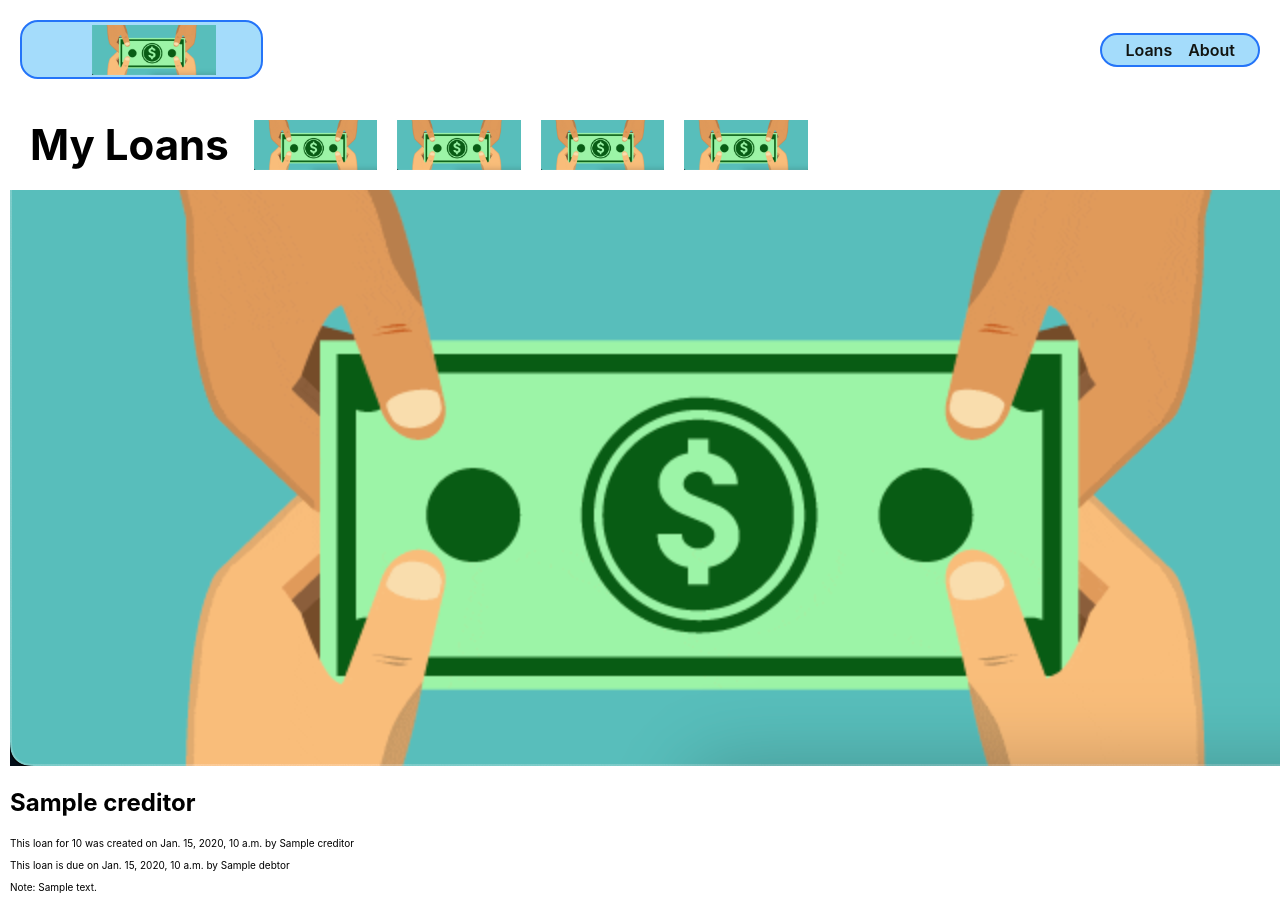
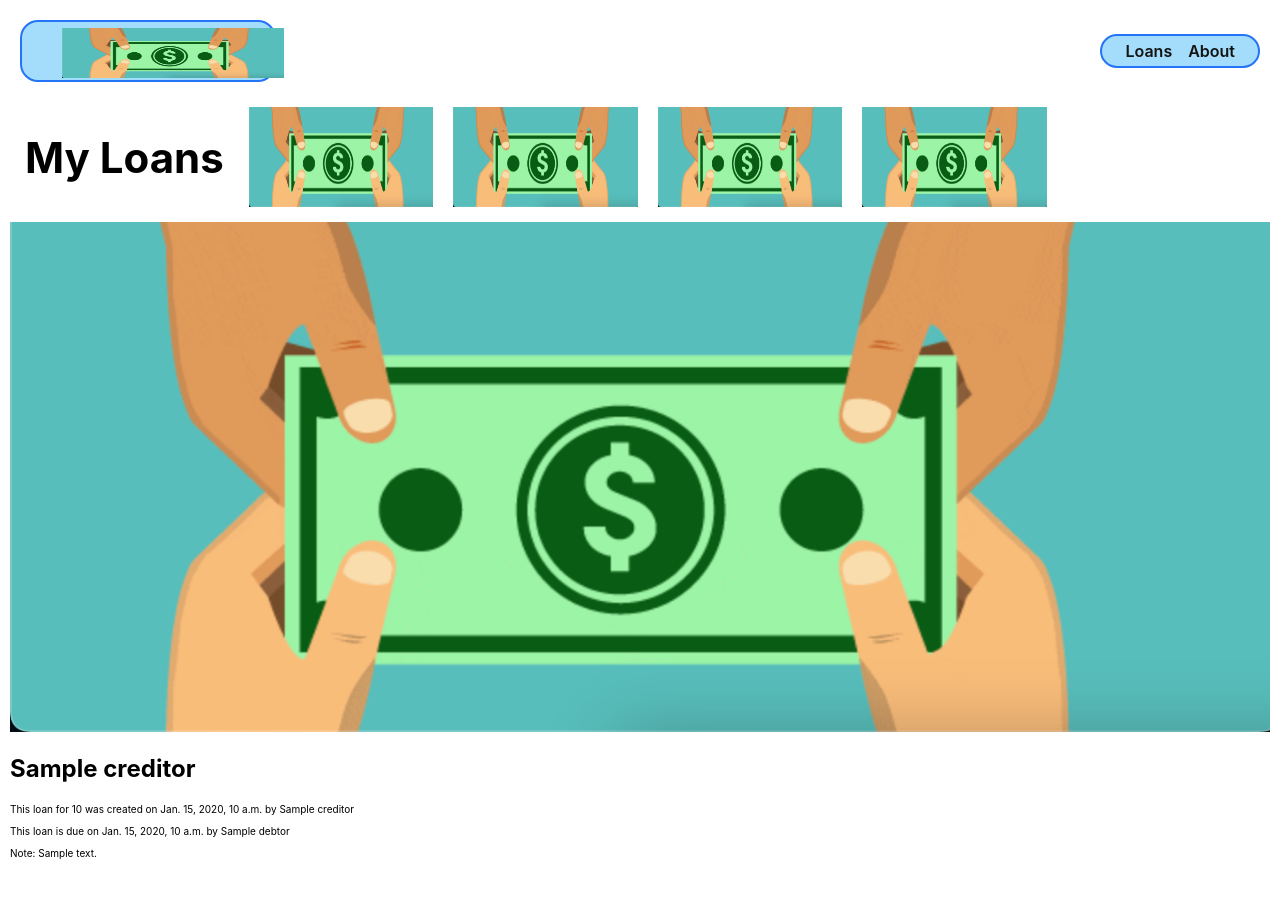
Before and after one commit to korycfitz/lendAFriend, a Django app: template main_app/templates/loans/index.html in a window 1280 px wide; the page is wider, and only the part inside the window is pictured. After the commit the page ends 859 px from the top of that part, so only its background shows below. Run offline with Django 4.2, Linux system fonts and the light colour scheme; the template is opened without the code that fills it: most values are stand-ins (such as "Sample title", 1, 10 or a date in 2020).

Commit message:
fix styling for mobile view

```diff
--- a/main_app/static/css/base.css
+++ b/main_app/static/css/base.css
@@ -47,12 +47,8 @@ body {
 }
 
 header {
-    /* padding-top: 6px;
-    width: 256px;
-    height: 35px; */
   width: 100%;
-  height: 256px;
-  background: var(--nav-bg-ff); /* rgba(104, 197, 248, .9) */
+  background: var(--nav-bg-ff);
   border-bottom: var(--borders);
 }
 
@@ -97,16 +93,34 @@ nav li {
   padding: 5px 8px;
 }
 
+header {
+  position: sticky;
+  display: flex;
+  flex-direction: row;
+  top: 0;
+  align-items: center;
+}
+
+main {
+  max-width: 1300px;
+  min-height: calc(100vh - 53px);
+}
+
+nav,
 .header-logo-container {
-  margin: auto;
-  padding: 5px 20px;
-  max-width: 500px;
+  margin: 10px 0;
+  padding: 0 15px;
+}
+
+.header-logo-container img {
+  height: 100%;
+  width: 100%;
 }
 
 .page-header {
   display: flex;
   align-items: center;
-  margin: 20px;
+  margin: 15px;
 }
 
 .btn {
@@ -153,9 +167,7 @@ nav li {
 }
 
 .page-header img {
-  height: 40px;
   margin-left:15px;
-  width: fit-content; /* Take the full width of the parent container */
 }
 
 .page-header img:first-of-type {
@@ -166,10 +178,38 @@ nav li {
   font-size: var(--font-reg);
 }
 
+div.card-img-container img {
+  width: 100%;
+  object-fit: cover;
+}
+
+section.page-header img {
+  width: 15%;
+  min-height: 24%;
+  height: 100px;
+}
+
+#delete img {
+  width: 25%;
+  height: 25%;
+}
+
+#login img {
+  margin-top: 5%;
+  width: 100%;
+  height: 100%;
+}
+
+#login h1 {
+  font-size: 40px;
+}
+
+div.page-header img {
+  height: 300%;
+}
+
 @media only screen and (min-width: 768px) {
   header {
-    width: 100%;
-    height: 100%;
     position: sticky;
     display: flex;
     flex-direction: row;
@@ -191,9 +231,6 @@ nav li {
   /* visual fix to help align logo */
   .header-logo-container {
     padding-top: 3px;
-    /* padding-top: 6px;
-    width: 256px;
-    height: 35px; */
   }
 
   nav {
@@ -206,13 +243,22 @@ nav li {
     flex-wrap: nowrap;
   }
 
+  .header-logo-container {
+    width: 213px;
+  }
+
+  section.page-header img {
+    width: 15%;
+    min-height: 20%;
+  }
+
   .page-header h1 {
     font-size: var(--font-xtreme);
   }
 
   .page-header img {
     height: 50px;
-    margin-left: 20px;
+    margin-left:20px;
   }
 
   .page-header img:first-of-type {
@@ -234,7 +280,7 @@ nav li {
   }
 
   header {
-    margin: 20px 20px 0 20px;
+    margin: 20px 20px 0 10px;
     width: calc(100vw - 40px);
     max-width: 1920px;
     top: 20px;
@@ -255,14 +301,8 @@ nav li {
   }
 
   .header-logo-container {
-    /* visual fix to help align logo */
-    display: flex;
-    align-items: center; /* Center vertically */
-    justify-content: center; /* Center horizontally */
-    width: 243px; /* Take the full width of the parent container */
-    /* padding-top: 6px;
+    padding-top: 6px;
     width: 256px;
-    height: 35px; */
   }
 
   @supports (-webkit-backdrop-filter: none) or (backdrop-filter: none) {
```
